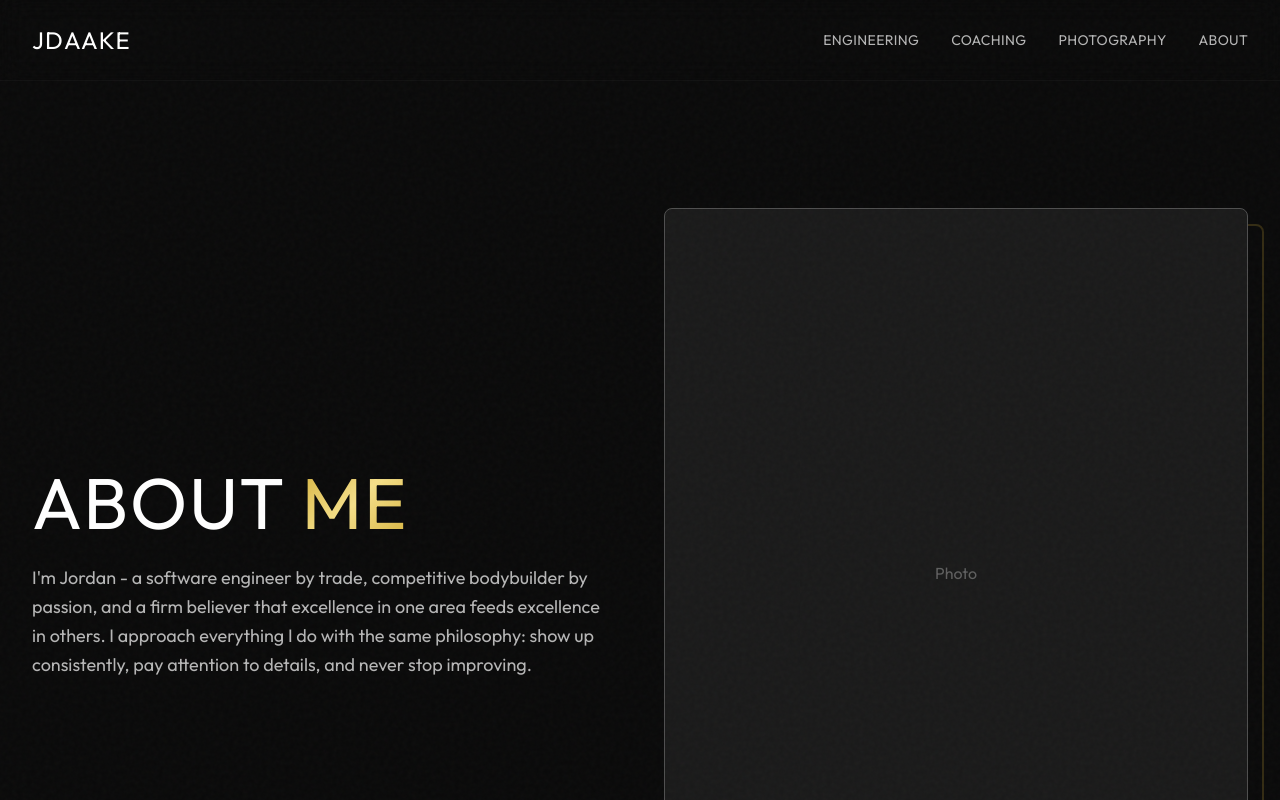
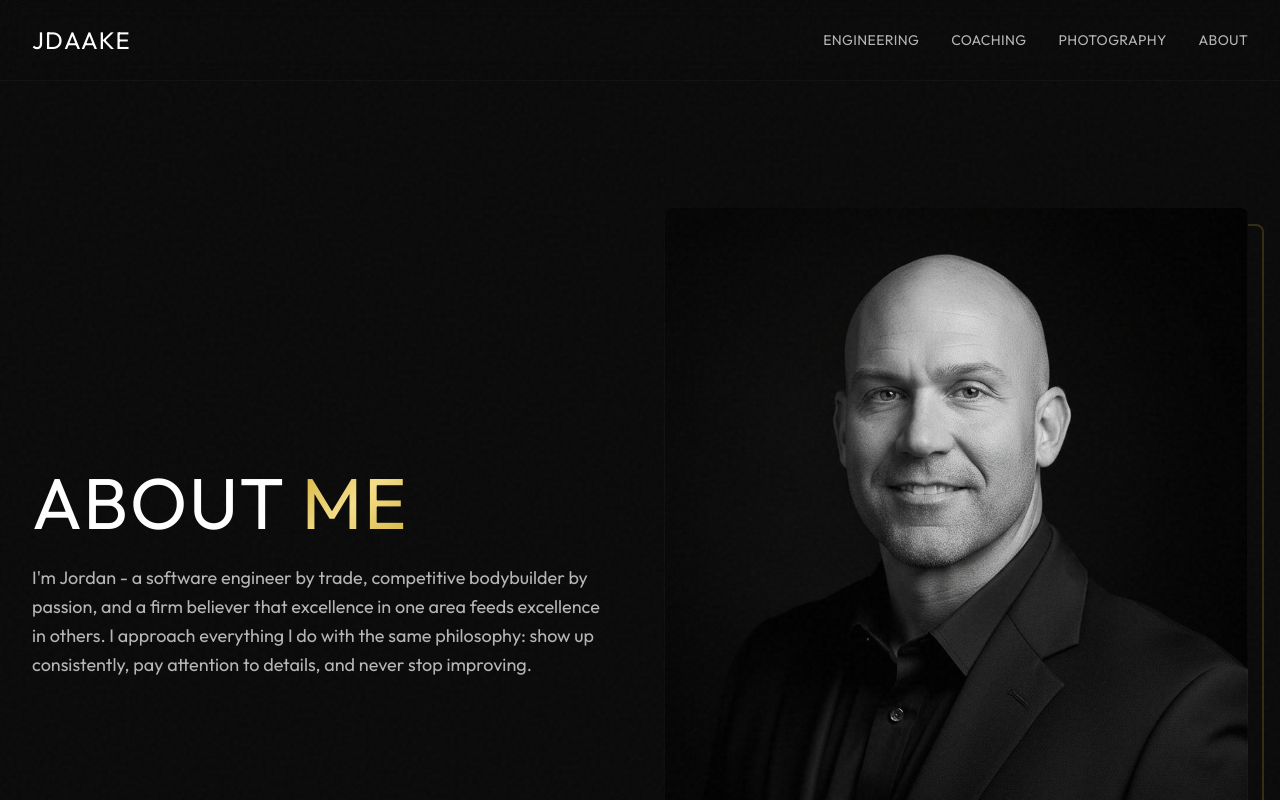
Before and after one commit to jdaake/jdaake.dev, a Next.js app: page /about in a window 1280 px wide. Shown: the top 800 px of the page. Built offline with nearby package versions, Linux system fonts and the light colour scheme.

Commit message:
adds headshot

```diff
--- a/app/about/page.js
+++ b/app/about/page.js
@@ -38,10 +38,16 @@ export default function About() {
                 </p>
               </div>
 
-              {/* Photo placeholder */}
+              {/* Headshot */}
               <div className='relative'>
-                <div className='aspect-[4/5] bg-dark-800 rounded-lg border border-dark-700 flex items-center justify-center'>
-                  <span className='text-white/30'>Photo</span>
+                <div className='aspect-[4/5] rounded-lg overflow-hidden'>
+                  <Image
+                    src='/images/headshot.jpg'
+                    alt='Jordan Daake headshot'
+                    width={500}
+                    height={625}
+                    className='w-full h-full object-cover'
+                  />
                 </div>
                 {/* Decorative element */}
                 <div className='absolute -bottom-4 -right-4 w-full h-full border-2 border-gold-500/20 rounded-lg -z-10' />
```
Also changed, not shown: public/images/headshot.jpg (added).
